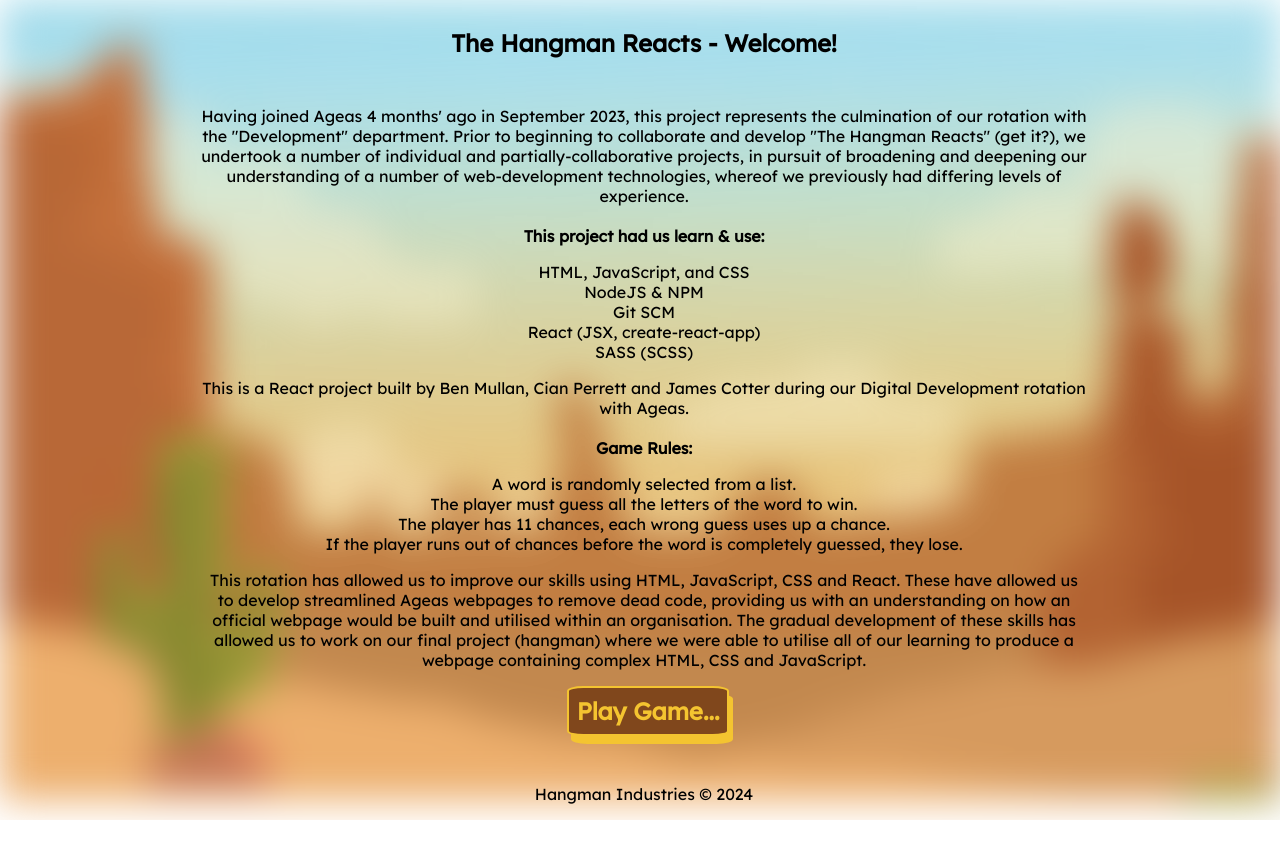
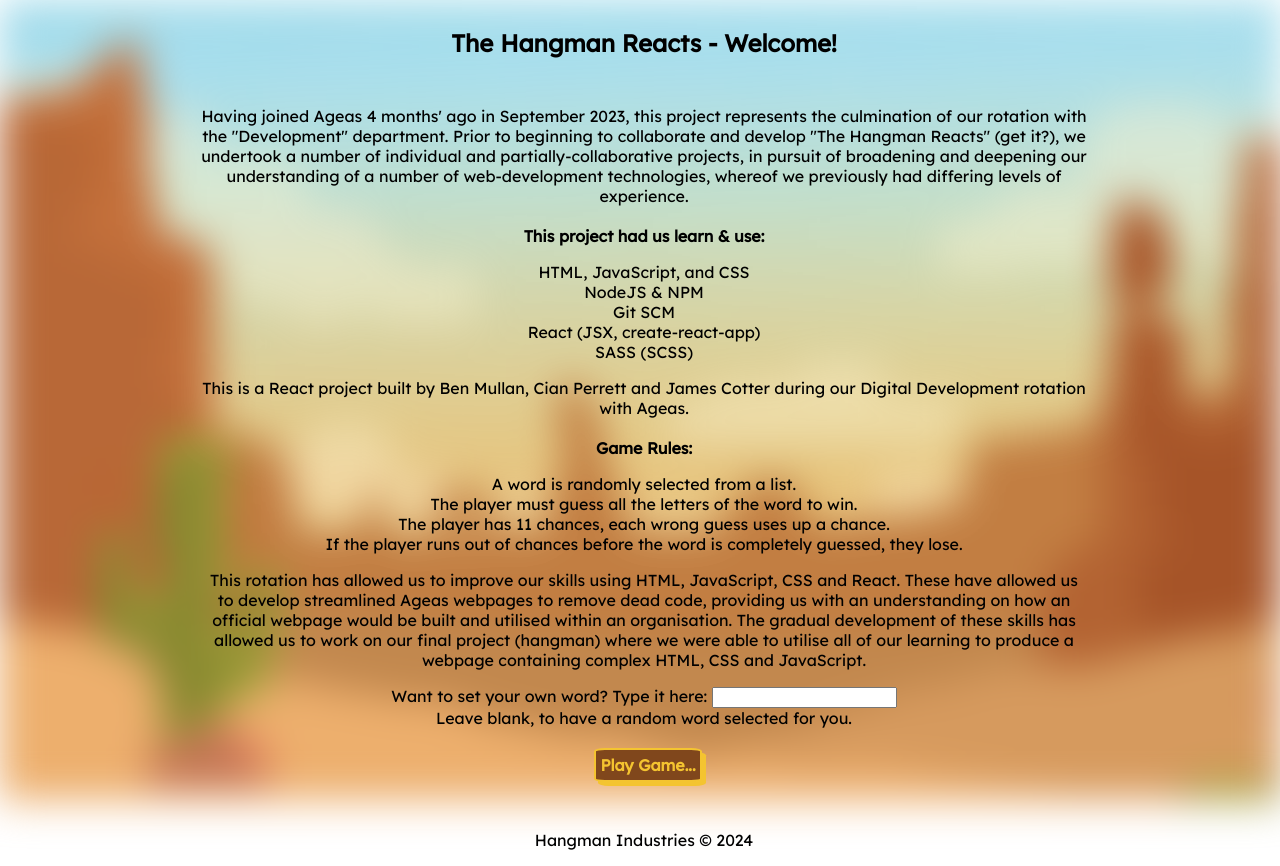
Before and after one commit to JFCotter/hangman-project, a React (Create React App) app: page / in a window 1280 px wide. Before the commit the page ends 820 px from the top, so only its background shows below. Built offline with nearby package versions, Linux system fonts and the light colour scheme.

Commit message:
customGameWord being sent \zw landing-page and GameContainer!

```diff
--- a/src/components/GameContainer/GameContainer.jsx
+++ b/src/components/GameContainer/GameContainer.jsx
@@ -1,4 +1,5 @@
 import React				from "react";
+import { useLocation }		from "react-router-dom";
 import getRandomWord		from "../../utilities/dataRetrieval.js"
 import LetterOutput			from "../../components/LetterOutput/LetterOutput.jsx";
 import LetterButton			from "../../components/LetterButton/LetterButton.jsx";
@@ -7,10 +8,13 @@ import styles				from "./GameContainer.module.scss";
 
 const alphabet = new Set(Array.from({ length : 26 }, (e, i) => i + 65).map(e => String.fromCharCode(e)));
 
-const GameContainer = () => {
+const GameContainer = (props) => {
+
+	// Receive state data passed from landing-page, including a {customGameWord}
+	const location = useLocation();
 
 	// setGameWord not needed because the gameWord should only be set on page load.
-	const [gameWord] = React.useState( getRandomWord().toUpperCase() );
+	const [gameWord] = React.useState( location.state.customGameWord || getRandomWord().toUpperCase() );
 	console.debug(`gameWord: ${gameWord}`);
 
 	// Using a Set, so that by-design, the same letter cannot be added twice.
--- a/src/components/Header/Header.jsx
+++ b/src/components/Header/Header.jsx
@@ -3,7 +3,9 @@ import React from "react";
 const Header = () => {
 	return (
 		<header>
-			<h1>The Hangman Reacts</h1>
+			<a href="/" style={{ textDecoration : "none", color : "black" }}>
+				<h1>The Hangman Reacts</h1>
+			</a>
 		</header>
 	);
 };
--- a/src/components/LandingPageContent/LandingPageContent.jsx
+++ b/src/components/LandingPageContent/LandingPageContent.jsx
@@ -1,7 +1,12 @@
-import React	from "react";
-import styles	from "./LandingPageContent.module.scss";
+import React					from "react";
+import { useNavigate }			from 'react-router-dom';
+import styles					from "./LandingPageContent.module.scss";
 
 const LandingPageContent = () => {
+
+	// Send the {customGameWord} to /game
+	const navigate = useNavigate();
+	const [customGameWord, setCustomGameWord] = React.useState("");
 
 	return (
 		<div>
@@ -40,7 +45,14 @@ const LandingPageContent = () => {
 					This rotation has allowed us to improve our skills using HTML, JavaScript, CSS and React. These have allowed us to develop streamlined Ageas webpages to remove dead code, providing us with an understanding on how an official webpage would be built and utilised within an organisation. The gradual development of these skills has allowed us to work on our final project (hangman) where we were able to utilise all of our learning to produce a webpage containing complex HTML, CSS and JavaScript.
 				</p>
 
-				<button className="desertButton" onClick={() => window.location.href = "/game"}>Play Game...</button>
+				Want to set your own word? Type it here:&nbsp;
+				<input type="text" onChange={e => setCustomGameWord(e.target.value)} value={customGameWord} />
+				<br/>
+				Leave blank, to have a random word selected for you.
+				<br/><br/>
+
+				<button className="desertButton" onClick={() => navigate("/game", { state : { customGameWord : customGameWord } })}>Play Game...</button>
+
 			</main>
 
 		</div>
--- a/src/components/LetterButton/LetterButton.module.scss
+++ b/src/components/LetterButton/LetterButton.module.scss
@@ -1,2 +1,3 @@
-.letterButton { width: 2.5rem; }
+// See desertButton in globals.scss
+.letterButton { width: 1.5rem; }
 .hasBeenGuessed { text-decoration: line-through; }
--- a/src/components/ProgressIndicator/ProgressIndicator.jsx
+++ b/src/components/ProgressIndicator/ProgressIndicator.jsx
@@ -32,7 +32,7 @@ const ProgressIndicator = (
 				src={`/stages/stage_${numIncorrectGuessesMade.toString().padStart(2, "0")}.PNG`}
 				alt="Hangman Graphic"
 			/>
-			<figcaption>
+			<figcaption className={styles.progressText}>
 				<meter
 					value={numIncorrectGuessesRemaining}
 					min={0}
--- a/src/components/ProgressIndicator/ProgressIndicator.module.scss
+++ b/src/components/ProgressIndicator/ProgressIndicator.module.scss
@@ -6,3 +6,7 @@
 	font-size: xx-large;
 	margin-bottom: 3rem;
 }
+
+.progressText {
+	font-size: 1.5rem;
+}
--- a/src/globals.scss
+++ b/src/globals.scss
@@ -13,15 +13,15 @@ body {
 button { font-family: inherit; }
 
 .desertButton {
-	padding:			0.5rem;
+	padding:			0.3rem;
 	margin-left:		0.5rem;
 	border-radius:		10%;
 	background-color:	map.get($globalColours, 'muddyBrown');
 	color:				map.get($globalColours, 'vespaYellow');
 	border:				2px solid map.get($globalColours, 'vespaYellow');
-	box-shadow:			4px 8px;
+	box-shadow:			4px 4px;
 	font-weight:		bold;
-	font-size:			x-large;
+	font-size:			1rem;
 	cursor:				pointer;
 }
 
```
